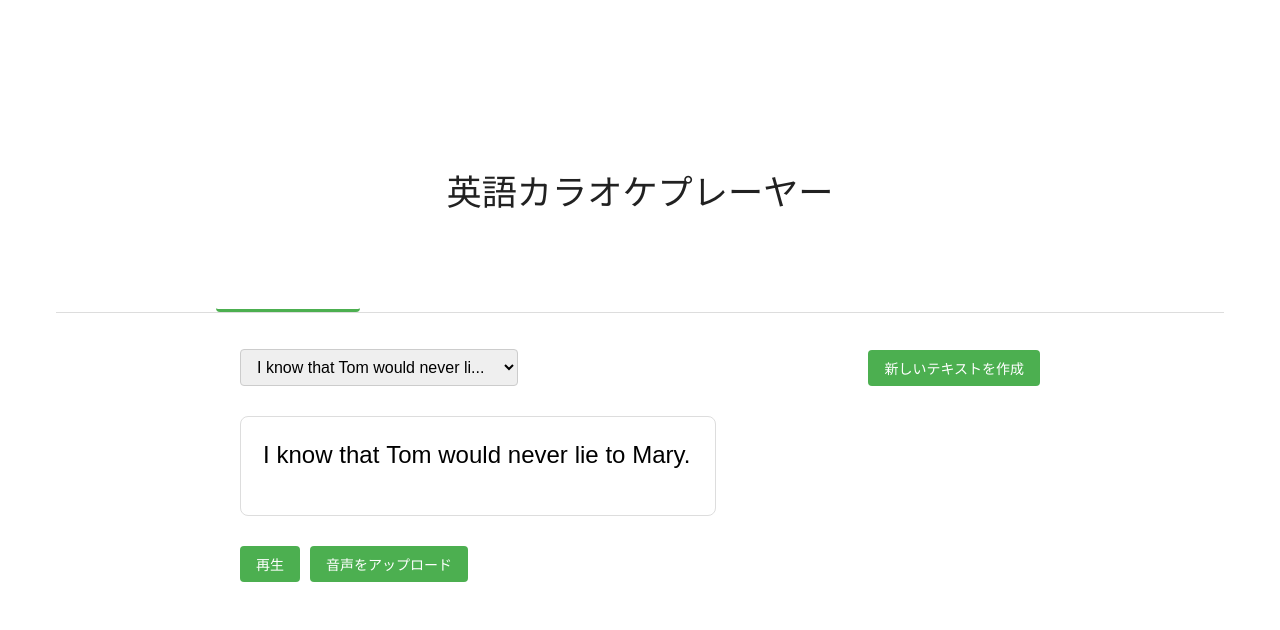
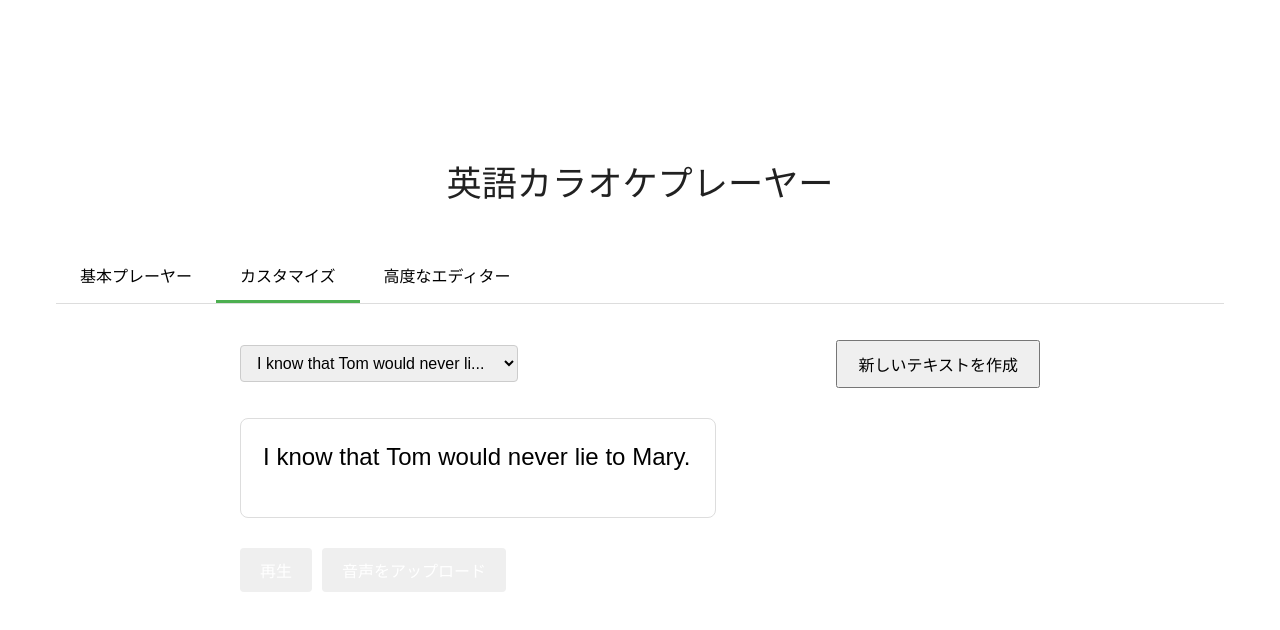
Before and after one commit to erutobusiness/english-karaoke-player, a React (Vite) app: page / in a window 1280 px wide. Both pictures are taken after a click on the button "カスタマイズ". Shown: the top 630 px of the page. Built offline with nearby package versions, Linux system fonts and the light colour scheme.

Commit message:
AdvancedKaraokeEditorおよびCustomizableKaraokePlayerコンポーネントのCSSをリファクタリングし、ボタンスタイルを共通化。クラス名を変更し、不要なスタイルを削除して可読性を向上。

```diff
--- a/src/components/AdvancedKaraokeEditor/index.css
+++ b/src/components/AdvancedKaraokeEditor/index.css
@@ -57,12 +57,10 @@ textarea {
   margin-top: 10px;
 }
 
-/* General button styling */
-button, .button {
+.controls > .button {
   padding: 8px 16px;
   font-size: 14px;
   cursor: pointer;
-  background-color: #4CAF50; /* Green background */
   color: white;
   border: none;
   border-radius: 4px;
@@ -72,11 +70,11 @@ button, .button {
   text-decoration: none; /* For label styled as button */
 }
 
-button:hover, .button:hover {
+.controls > .button:hover {
   background-color: #45a049; /* Darker green on hover */
 }
 
-button:disabled {
+.controls > button:disabled {
   background-color: #ccc;
   cursor: not-allowed;
 }
@@ -85,7 +83,7 @@ button:disabled {
   display: flex;
   gap: 10px;
   margin-bottom: 15px;
-  flex-wrap: wrap; /* Allow buttons to wrap on smaller screens */
+  flex-wrap: wrap;
 }
 
 .timeline-container {
--- a/src/components/CustomizableKaraokePlayer/index.css
+++ b/src/components/CustomizableKaraokePlayer/index.css
@@ -64,19 +64,17 @@ select {
   margin-top: 20px;
 }
 
-/* General button styling */
-button {
+.controls > button {
   padding: 10px 20px;
   font-size: 16px;
   cursor: pointer;
-  background-color: #4CAF50; /* Green background */
   color: white;
   border: none;
   border-radius: 4px;
   transition: background-color 0.3s ease;
 }
 
-button:hover {
+.controls > button:hover {
   background-color: #45a049; /* Darker green on hover */
 }
 
@@ -105,11 +103,3 @@ textarea {
   gap: 10px;
   margin-top: 10px; /* Added margin top */
 }
-
-/* Remove old styles */
-/*
-.word-container { ... }
-.word { ... }
-.highlight { ... }
-.original { ... }
-*/
```
